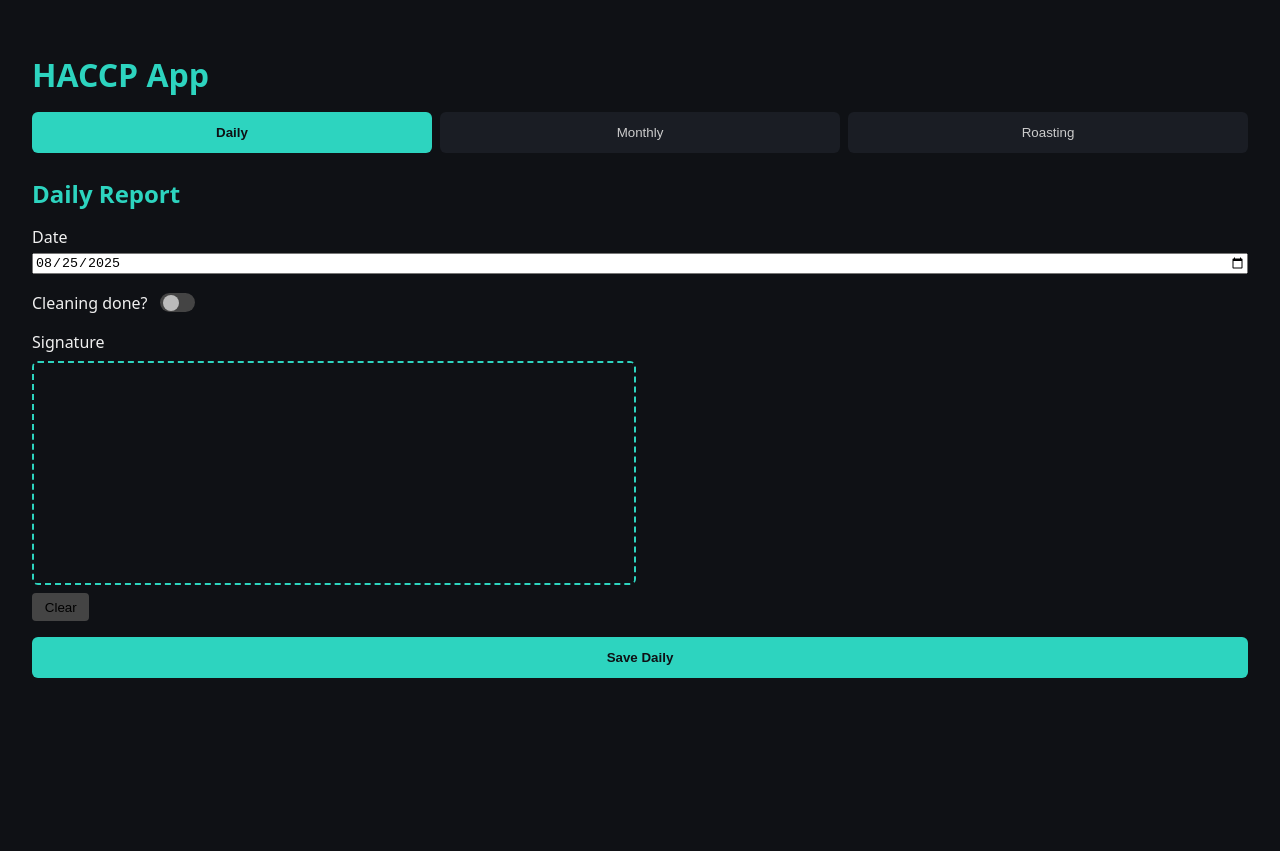
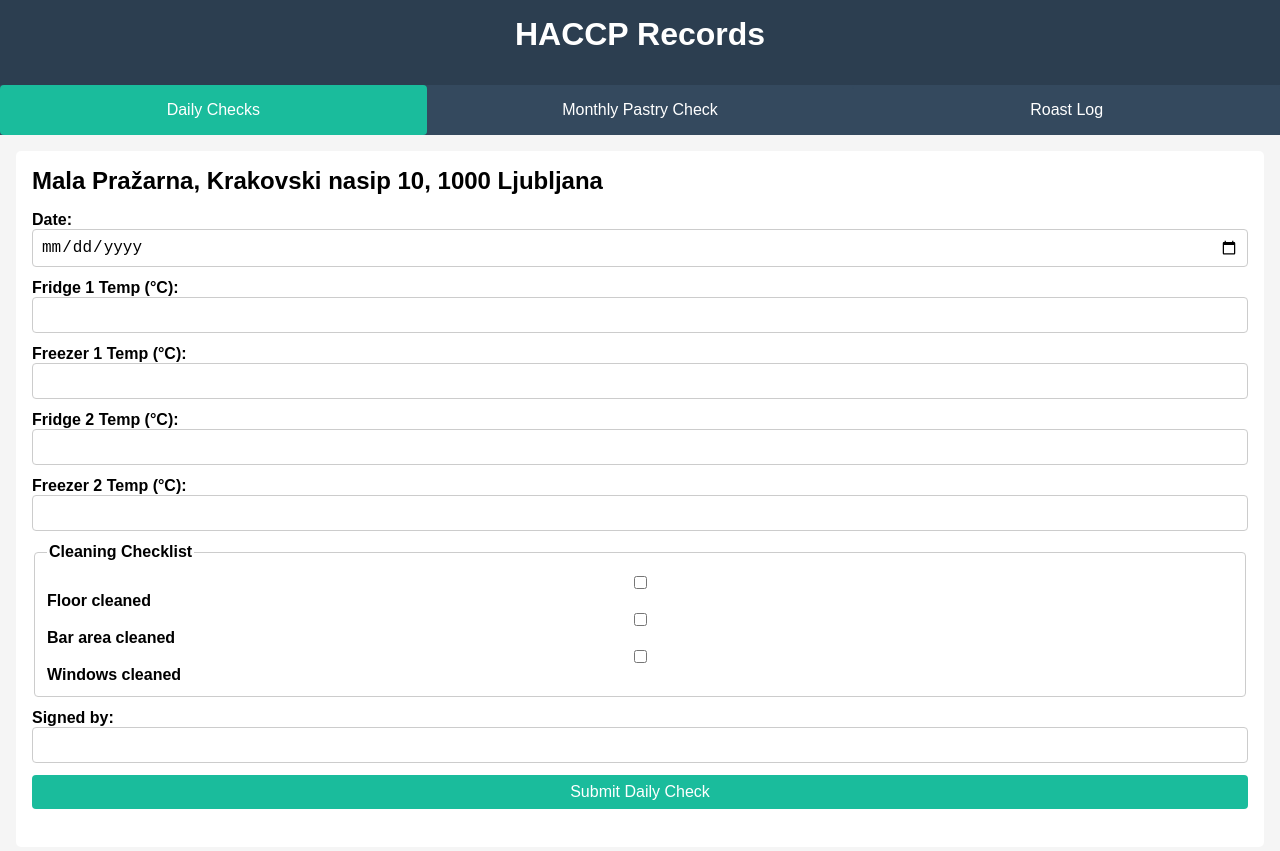
Before and after one commit to sabinminea/HACCP-app, a plain HTML site: page index.html in a window 1280 px wide. Before the commit the page ends 800 px from the top, so only its background shows below. Drawn offline with Linux system fonts and the light colour scheme.

Commit message:
Added date fields and signature fields to forms

```diff
--- a/app.js
+++ b/app.js
@@ -1,86 +1,56 @@
-// --- Tabs ---
-document.querySelectorAll('.tabs button').forEach(btn=>{
-  btn.addEventListener('click', ()=>{
-    document.querySelectorAll('.tabs button').forEach(b=>b.classList.remove('active'));
-    document.querySelectorAll('.tab-content').forEach(t=>t.classList.remove('active'));
-    btn.classList.add('active');
-    document.getElementById(btn.dataset.tab).classList.add('active');
-  });
+// Tab switching
+document.querySelectorAll('nav.tabs button').forEach(btn => {
+    btn.addEventListener('click', () => {
+        document.querySelectorAll('nav.tabs button').forEach(b => b.classList.remove('active'));
+        document.querySelectorAll('main .tab').forEach(t => t.classList.remove('active'));
+
+        btn.classList.add('active');
+        document.getElementById(btn.dataset.tab).classList.add('active');
+    });
 });
 
-// --- Dates (default today, no future) ---
-function todayStr(){
-  const d = new Date();
-  return d.toISOString().split("T")[0];
+const scriptURL = "https://script.google.com/macros/s/AKfycbwiRRpSDs4y4TJJXecpeqU9WfW_cLCmxic7tvwAc2rk841PQSQ_OQ0WOlZKxfJZTu0DgA/exec";
+
+// Form submission handler
+function handleForm(formId) {
+    const form = document.getElementById(formId);
+    if (!form) return;
+
+    const statusBox = document.getElementById(formId.replace('Form', 'Status'));
+    if (!statusBox) return;
+
+    form.addEventListener('submit', e => {
+        e.preventDefault();
+        statusBox.textContent = "Syncing...";
+        statusBox.style.color = "blue";
+
+        fetch(scriptURL, { method: 'POST', body: new FormData(form) })
+            .then(response => {
+                statusBox.textContent = "Synced to Google Sheets!";
+                statusBox.style.color = "green";
+                form.reset();
+            })
+            .catch(error => {
+                statusBox.textContent = "Sync failed. Please try again.";
+                statusBox.style.color = "red";
+            });
+    });
 }
-function initDates(scope=document){
-  const t = todayStr();
-  scope.querySelectorAll('input[type="date"].use-today').forEach(i=>{
-    if(!i.value) i.value = t;
-  });
-  scope.querySelectorAll('input[type="date"].limit-today').forEach(i=>{
-    i.max = t;
-  });
-}
-initDates();
 
-// --- Signature Pad ---
-function makeSignaturePad(canvas){
-  const ctx = canvas.getContext('2d');
-  function resize(){
-    const ratio = Math.max(window.devicePixelRatio || 1, 1);
-    const rect = canvas.getBoundingClientRect();
-    canvas.width = Math.floor(rect.width * ratio);
-    canvas.height = Math.floor(rect.height * ratio);
-    ctx.setTransform(ratio, 0, 0, ratio, 0, 0);
-    clear();
-  }
-  function clear(){
-    ctx.fillStyle = '#0f1115';
-    ctx.fillRect(0,0,canvas.width,canvas.height);
-    drawn = false;
-  }
-  let drawing = false, last=null, drawn=false;
-  function pos(e){
-    if(e.touches){ const r = canvas.getBoundingClientRect();
-      return {x: e.touches[0].clientX-r.left, y:e.touches[0].clientY-r.top}; }
-    return {x: e.offsetX, y: e.offsetY};
-  }
-  function start(e){ drawing=true; last=pos(e); e.preventDefault(); }
-  function move(e){ if(!drawing) return;
-    const p=pos(e); ctx.beginPath(); ctx.moveTo(last.x,last.y); ctx.lineTo(p.x,p.y); ctx.strokeStyle='#2dd4bf'; ctx.lineWidth=2; ctx.stroke(); last=p; drawn=true; e.preventDefault();
-  }
-  function end(){ drawing=false; }
-  canvas.addEventListener('mousedown', start);
-  canvas.addEventListener('mousemove', move);
-  window.addEventListener('mouseup', end);
-  canvas.addEventListener('touchstart', start,{passive:false});
-  canvas.addEventListener('touchmove', move,{passive:false});
-  window.addEventListener('touchend', end);
-  canvas.closest('.sig-block').querySelector('.sig-clear').addEventListener('click', clear);
-  new ResizeObserver(resize).observe(canvas);
-  resize();
-  return { toDataURL(){ return drawn?canvas.toDataURL():""; }, clear };
-}
-const sigPads=new WeakMap();
-function initPads(scope=document){
-  scope.querySelectorAll('.sig-pad').forEach(cv=>{
-    if(!sigPads.has(cv)) sigPads.set(cv, makeSignaturePad(cv));
-  });
-}
-initPads();
+handleForm('dailyForm');
+handleForm('monthlyForm');
+handleForm('roastForm');
 
-// --- Add roast batch ---
-document.getElementById('addBatch').addEventListener('click', ()=>{
-  const container=document.getElementById('batchContainer');
-  const first=container.querySelector('.batch-entry');
-  const clone=first.cloneNode(true);
-  clone.querySelectorAll('input').forEach(i=>i.value="");
-  initDates(clone);
-  const oldCanvas=clone.querySelector('.sig-pad');
-  const fresh=document.createElement('canvas');
-  fresh.className='sig-pad';
-  clone.querySelector('.sig-block').replaceChild(fresh, oldCanvas);
-  container.appendChild(clone);
-  initPads(clone);
+// Add unlimited batch entries in Roast Log
+document.getElementById('addBatch').addEventListener('click', () => {
+    const container = document.getElementById('batchContainer');
+    const newBatch = document.createElement('div');
+    newBatch.classList.add('batch-entry');
+    newBatch.innerHTML = `
+        <label>Traceability Number: <input type="text" name="trace_num[]" required></label>
+        <label>Coffee Name: <input type="text" name="coffee_name[]" required></label>
+        <label>Date of Roast: <input type="date" name="roast_date[]" required></label>
+        <label>Quantity (kg): <input type="number" step="0.01" name="quantity[]" required></label>
+    `;
+    container.appendChild(newBatch);
 });
--- a/index.html
+++ b/index.html
@@ -7,87 +7,78 @@
     <link rel="stylesheet" href="styles.css">
 </head>
 <body>
-  <h1>HACCP App</h1>
+    <header>
+        <h1>HACCP Records</h1>
+    </header>
 
-  <!-- Tabs -->
-  <div class="tabs">
-    <button class="active" data-tab="daily">Daily</button>
-    <button data-tab="monthly">Monthly</button>
-    <button data-tab="roasting">Roasting</button>
-  </div>
+    <nav class="tabs">
+        <button class="active" data-tab="daily">Daily Checks</button>
+        <button data-tab="monthly">Monthly Pastry Check</button>
+        <button data-tab="roast">Roast Log</button>
+    </nav>
 
-  <!-- Tab Content -->
-  <div id="daily" class="tab-content active">
-    <h2>Daily Report</h2>
+    <main>
+        <!-- DAILY CHECKS -->
+        <section id="daily" class="tab active">
+            <h2>Mala Pražarna, Krakovski nasip 10, 1000 Ljubljana</h2>
             <form id="dailyForm">
-      <label>
-        Date
-        <input type="date" class="use-today limit-today" name="dailyDate">
-      </label>
-      <label class="toggle">
-        <span>Cleaning done?</span>
-        <input type="checkbox" name="cleaning" value="Yes">
-      </label>
-      <div class="sig-block">
-        <span>Signature</span>
-        <canvas class="sig-pad"></canvas>
-        <input type="hidden" class="sig-data" name="dailySignature">
-        <button type="button" class="sig-clear">Clear</button>
-      </div>
-      <button type="submit">Save Daily</button>
+                <label>Date: <input type="date" name="daily_date" required></label>
+                <label>Fridge 1 Temp (°C): <input type="number" name="fridge1" required></label>
+                <label>Freezer 1 Temp (°C): <input type="number" name="freezer1" required></label>
+                <label>Fridge 2 Temp (°C): <input type="number" name="fridge2" required></label>
+                <label>Freezer 2 Temp (°C): <input type="number" name="freezer2" required></label>
+
+                <fieldset>
+                    <legend>Cleaning Checklist</legend>
+                    <label><input type="checkbox" name="clean_floor"> Floor cleaned</label>
+                    <label><input type="checkbox" name="clean_bar"> Bar area cleaned</label>
+                    <label><input type="checkbox" name="clean_windows"> Windows cleaned</label>
+                </fieldset>
+
+                <label>Signed by: <input type="text" name="daily_signed" required></label>
+
+                <button type="submit">Submit Daily Check</button>
+                <div id="dailyStatus" class="status-box"></div>
             </form>
-  </div>
+        </section>
 
-  <div id="monthly" class="tab-content">
-    <h2>Monthly Report</h2>
+        <!-- MONTHLY PASTRY CHECK -->
+        <section id="monthly" class="tab">
+            <h2>Mala Pražarna, Krakovski nasip 10, 1000 Ljubljana</h2>
             <form id="monthlyForm">
-      <label>
-        Date
-        <input type="date" class="use-today limit-today" name="monthlyDate">
-      </label>
-      <label class="toggle">
-        <span>Calibration done?</span>
-        <input type="checkbox" name="calibration" value="Yes">
-      </label>
-      <div class="sig-block">
-        <span>Signature</span>
-        <canvas class="sig-pad"></canvas>
-        <input type="hidden" class="sig-data" name="monthlySignature">
-        <button type="button" class="sig-clear">Clear</button>
-      </div>
-      <button type="submit">Save Monthly</button>
+                <label>Date: <input type="date" name="monthly_date" required></label>
+                <label>Pastry Name: <input type="text" name="pastry_name" required></label>
+                <label>Receiving Temp (°C): <input type="number" name="pastry_temp" required></label>
+                <label>Notes: <textarea name="pastry_notes"></textarea></label>
+                <label>Signed by: <input type="text" name="pastry_signed" required></label>
+
+                <fieldset>
+                    <legend>Pest Inspection</legend>
+                    <label><input type="checkbox" name="rodent_check"> Rodent inspection done</label>
+                    <label><input type="checkbox" name="insect_check"> Insect inspection done</label>
+                </fieldset>
+
+                <button type="submit">Submit Monthly Check</button>
             </form>
-  </div>
+        </section>
 
-  <div id="roasting" class="tab-content">
-    <h2>Roast Batches</h2>
+        <!-- ROAST LOG -->
+        <section id="roast" class="tab">
+            <h2>Mala Pražarna, Krakovski nasip 10, 1000 Ljubljana</h2>
             <form id="roastForm">
                 <div id="batchContainer">
                     <div class="batch-entry">
-          <label>
-            Date
-            <input type="date" class="use-today limit-today" name="roastDate[]">
-          </label>
-          <label>
-            Batch ID
-            <input type="text" name="batchId[]">
-          </label>
-          <label>
-            Weight (kg)
-            <input type="number" step="0.01" name="weight[]">
-          </label>
-          <div class="sig-block">
-            <span>Signature</span>
-            <canvas class="sig-pad"></canvas>
-            <input type="hidden" class="sig-data" name="roastSignature[]">
-            <button type="button" class="sig-clear">Clear</button>
-          </div>
+                        <label>Traceability Number: <input type="text" name="trace_num[]" required></label>
+                        <label>Coffee Name: <input type="text" name="coffee_name[]" required></label>
+                        <label>Date of Roast: <input type="date" name="roast_date[]" required></label>
+                        <label>Quantity (kg): <input type="number" step="0.01" name="quantity[]" required></label>
                     </div>
                 </div>
                 <button type="button" id="addBatch">+ Add Batch</button>
-      <button type="submit">Save Roasting</button>
+                <button type="submit">Submit Roast Log</button>
             </form>
-  </div>
+        </section>
+    </main>
 
     <script src="app.js"></script>
 </body>
--- a/styles.css
+++ b/styles.css
@@ -1,83 +1,117 @@
 body {
-  font-family: system-ui, sans-serif;
-  background: #0f1115;
-  color: #f0f0f0;
-  margin: 0;
-  padding: 2rem;
+    font-family: Arial, sans-serif;
+    margin: 0;
+    padding: 0;
+    background: #f5f5f5;
+}
+
+header {
+    background: #2c3e50;
+    color: white;
+    padding: 1rem;
+    text-align: center;
 }
 
 h1, h2 {
-  color: #2dd4bf;
-  margin-bottom: 1rem;
+    margin: 0 0 1rem 0;
 }
 
-.tabs {
-  display: flex;
-  gap: 0.5rem;
-  margin-bottom: 1.5rem;
-}
-.tabs button {
-  flex: 1;
-  padding: 0.8rem;
-  border: none;
-  border-radius: 6px;
-  background: #1a1d24;
-  color: #ccc;
-  cursor: pointer;
-  transition: 0.2s;
-}
-.tabs button.active {
-  background: #2dd4bf;
-  color: #0f1115;
-  font-weight: bold;
+nav.tabs {
+    display: flex;
+    background: #34495e;
 }
 
-.tab-content { display: none; }
-.tab-content.active { display: block; }
+nav.tabs button {
+    flex: 1;
+    padding: 1rem;
+    background: #34495e;
+    color: white;
+    border: none;
+    cursor: pointer;
+    font-size: 1rem;
+}
+
+nav.tabs button.active {
+    background: #1abc9c;
+}
+
+main {
+    padding: 1rem;
+}
+
+.tab {
+    display: none;
+    background: white;
+    padding: 1rem;
+    border-radius: 5px;
+}
+
+.tab.active {
+    display: block;
+}
 
 form {
-  display: flex;
-  flex-direction: column;
-  gap: 1rem;
-}
-label { display: flex; flex-direction: column; gap: 0.3rem; }
-
-/* Toggle switch */
-label.toggle {
-  flex-direction: row; align-items: center; gap: 0.5rem; cursor: pointer;
-}
-label.toggle input[type="checkbox"] {
-  appearance: none; width: 2.2rem; height: 1.2rem; background: #444;
-  border-radius: 1rem; position: relative; transition: 0.3s; cursor: pointer;
-}
-label.toggle input[type="checkbox"]::after {
-  content: ""; width: 1rem; height: 1rem; background: #bbb; border-radius: 50%;
-  position: absolute; top: 0.1rem; left: 0.2rem; transition: 0.3s;
-}
-label.toggle input[type="checkbox"]:checked {
-  background: #2dd4bf;
-}
-label.toggle input[type="checkbox"]:checked::after {
-  background: #0f1115; transform: translateX(1rem);
+    display: flex;
+    flex-direction: column;
+    gap: 0.75rem;
 }
 
-/* Signature pad */
-.sig-block { display: flex; flex-direction: column; gap: 0.5rem; }
-.sig-pad {
-  border: 2px dashed #2dd4bf;
-  border-radius: 6px;
-  width: 100%; max-width: 600px; height: 220px;
-  background: #0f1115; cursor: crosshair;
+label {
+    display: flex;
+    flex-direction: column;
+    font-weight: bold;
 }
-.sig-clear {
-  align-self: start; background: #444; border: none;
-  padding: 0.4rem 0.8rem; border-radius: 4px; cursor: pointer;
+
+input, textarea, button {
+    padding: 0.5rem;
+    font-size: 1rem;
+    border: 1px solid #ccc;
+    border-radius: 4px;
 }
-.sig-clear:hover { background: #666; }
 
-/* Buttons */
-button[type="submit"], #addBatch {
-  padding: 0.8rem; border: none; border-radius: 6px;
-  background: #2dd4bf; color: #0f1115; font-weight: bold; cursor: pointer;
+fieldset {
+    border: 1px solid #ccc;
+    padding: 0.75rem;
+    border-radius: 4px;
 }
-button[type="submit"]:hover, #addBatch:hover { background: #26bda9; }
+
+legend {
+    font-weight: bold;
+}
+
+button {
+    background: #1abc9c;
+    color: white;
+    border: none;
+    cursor: pointer;
+    transition: background 0.2s;
+}
+
+button:hover {
+    background: #16a085;
+}
+
+.batch-entry {
+    border: 1px solid #ddd;
+    padding: 0.75rem;
+    margin-bottom: 0.75rem;
+    background: #fafafa;
+    border-radius: 4px;
+}
+
+.note {
+    font-size: 0.875rem;
+    color: #666;
+    margin-top: 0.5rem;
+}
+
+.status-box {
+    margin-top: 10px;
+    font-weight: bold;
+}
+
+@media (max-width: 600px) {
+    nav.tabs {
+        flex-direction: column;
+    }
+}
```
Lines whose indentation alone changed are shown as unchanged.
